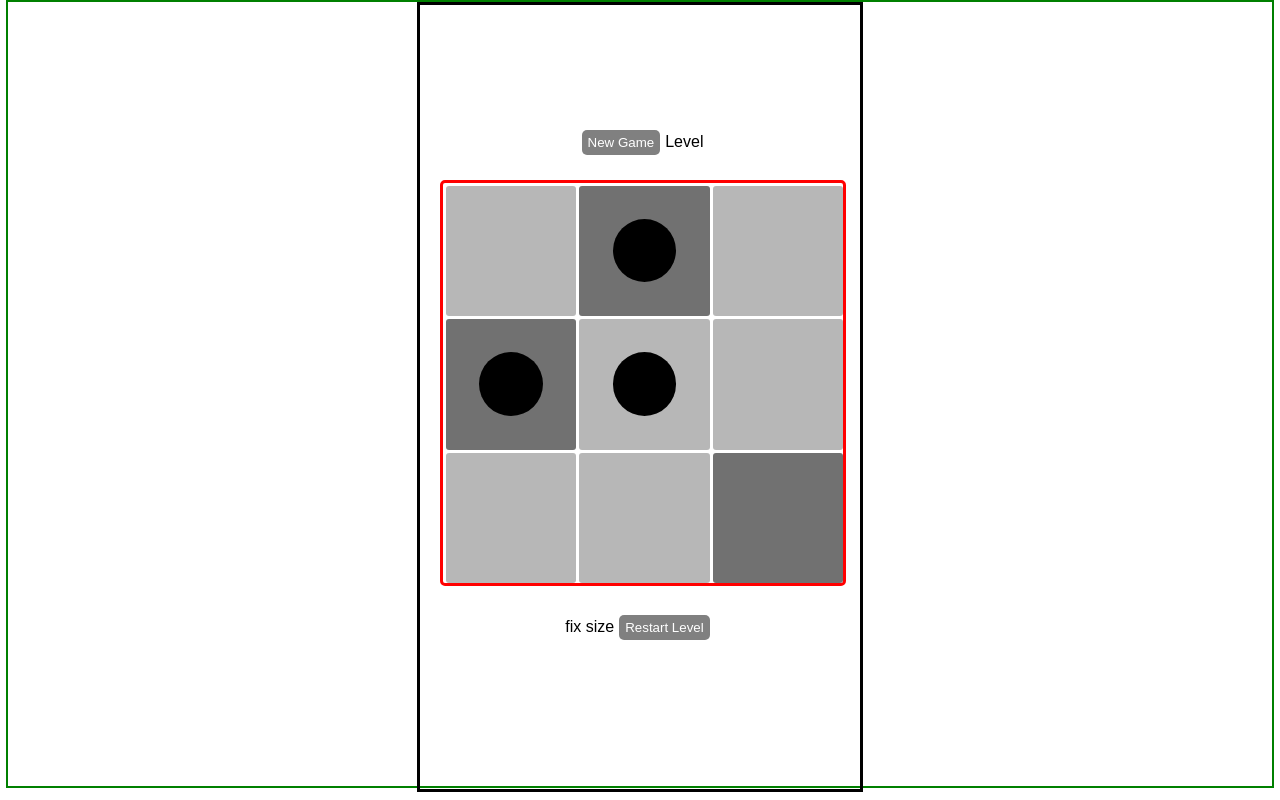
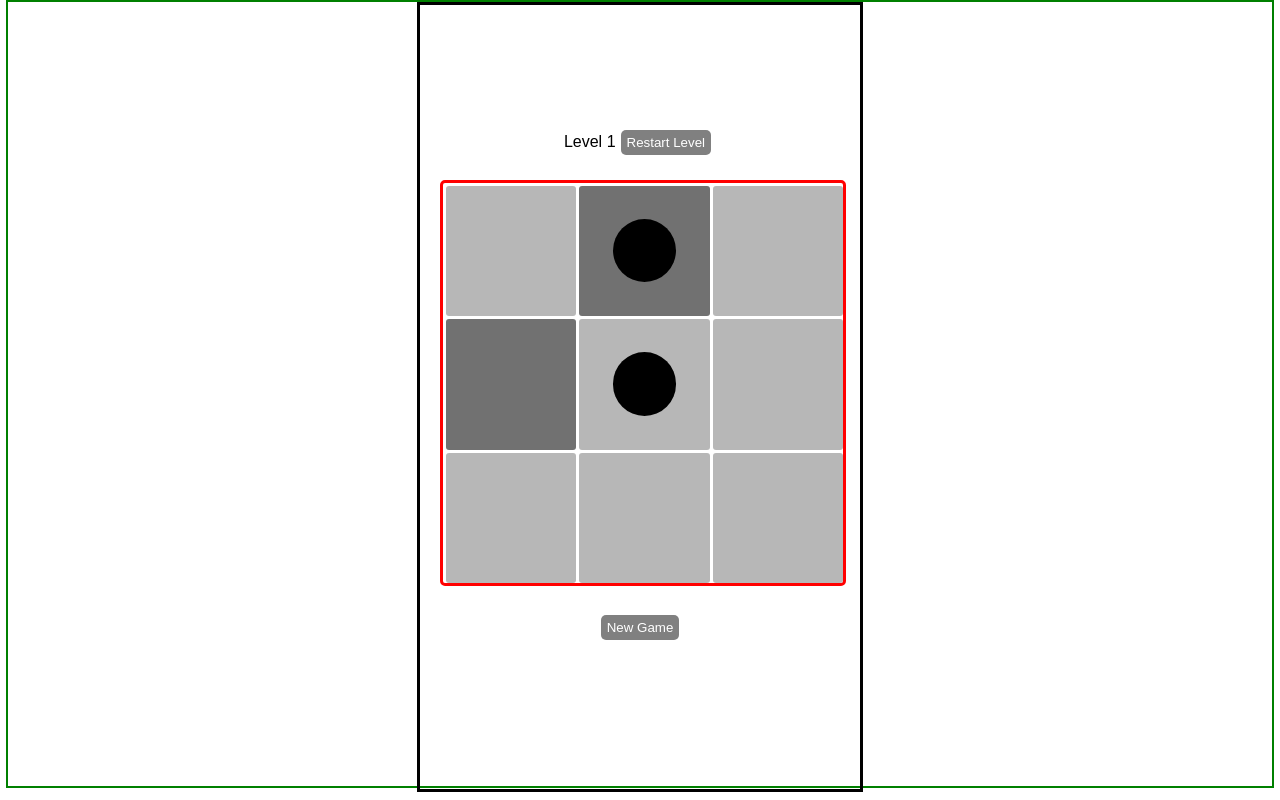
Before and after one commit to steffriedrichs/Project_1-React, a React (Create React App) app: page / in a window 1280 px wide. Built offline with nearby package versions, Linux system fonts and the light colour scheme.

Commit message:
Restart game + level progression

```diff
--- a/src/components/App/App.js
+++ b/src/components/App/App.js
@@ -15,19 +15,31 @@ export default class App extends Component {
         super(props);
         this.state = {
             numberOfRows: 3,
+            level: 1,
         };
+        this.startNewGame = this.startNewGame.bind(this);
         this.getFieldsArray = this.getFieldsArray.bind(this);
         this.handleFieldSizeChange = this.handleFieldSizeChange.bind(this);
     }
 
-    handleFieldSizeChange(currentSize) {
-        let newSize = currentSize + 1;
-        this.setState({ numberOfRows: newSize });
+    startNewGame() {
+        this.setState({ numberOfRows: 3, level: 1 });
     }
 
-    getFieldsArray(n) {
+    handleFieldSizeChange(currentSize, currentLevel) {
+        let newLevel = currentLevel + 1;
+        if (currentLevel % 5 != 0) {
+            this.setState({ level: newLevel });
+        } else {
+            let newSize = currentSize + 1;
+            this.setState({ numberOfRows: newSize, level: newLevel });
+        }
+    }
+
+    getFieldsArray(n, level) {
         let fieldsArray = [...Array(n * n).fill(0)];
-        let numbersToSelect = Math.floor(n * n * 0.4);
+        let factor = level % 5 != 0 ? level % 5 : 5;
+        let numbersToSelect = Math.floor(n * n * (factor / 10 + 0.2));
 
         for (let i = 0; i < numbersToSelect; i = i + 1) {
             const index = Math.floor(Math.random() * n * n);
@@ -44,23 +56,29 @@ export default class App extends Component {
         return (
             <Container>
                 <TopContentContainer>
+                    <LevelDisplay>Level {this.state.level}</LevelDisplay>
                     <Button
                         onClick={() => {
                             this.forceUpdate();
                         }}
                     >
-                        New Game
+                        Restart Level
                     </Button>
-                    <LevelDisplay>Level</LevelDisplay>
                 </TopContentContainer>
                 <Board
                     numberOfRows={this.state.numberOfRows}
-                    fieldsArray={this.getFieldsArray(this.state.numberOfRows)}
+                    level={this.state.level}
+                    fieldsArray={this.getFieldsArray(this.state.numberOfRows, this.state.level)}
                     handleWinning={this.handleFieldSizeChange}
                 />
                 <BottomContentContainer>
-                    <FixLevelSelector>fix size</FixLevelSelector>
-                    <Button>Restart Level</Button>
+                    <Button
+                        onClick={() => {
+                            this.startNewGame();
+                        }}
+                    >
+                        New Game
+                    </Button>
                 </BottomContentContainer>
             </Container>
         );
--- a/src/components/Board/Board.js
+++ b/src/components/Board/Board.js
@@ -19,9 +19,10 @@ export default class Board extends Component {
         }
     }
 
-    initStones(n) {
+    initStones(n, level) {
         let stonesArray = [...Array(n * n).fill(0)];
-        let numbersToSelect = Math.floor(n * n * 0.4);
+        let factor = (level%5 != 0) ? level%5 : 5;
+        let numbersToSelect = Math.floor(n * n * (factor / 10 + 0.2));
 
         for (let i = 0; i < numbersToSelect; i = i + 1) {
             const index = Math.floor(Math.random() * n * n);
@@ -176,7 +177,7 @@ export default class Board extends Component {
     render() {
         let currentStones =
             this.state.currentStones.length === 0
-                ? this.initStones(this.props.numberOfRows)
+                ? this.initStones(this.props.numberOfRows, this.props.level)
                 : this.state.currentStones;
 
         return (
@@ -187,8 +188,12 @@ export default class Board extends Component {
                         <WinningText>YOU WIN!!</WinningText>
                         <Nodisplay>
                             {setTimeout(
-                                () => this.props.handleWinning(this.props.numberOfRows),
-                                3000
+                                () =>
+                                    this.props.handleWinning(
+                                        this.props.numberOfRows,
+                                        this.props.level
+                                    ),
+                                1000
                             )}
                         </Nodisplay>
                     </InfoBox>
```
